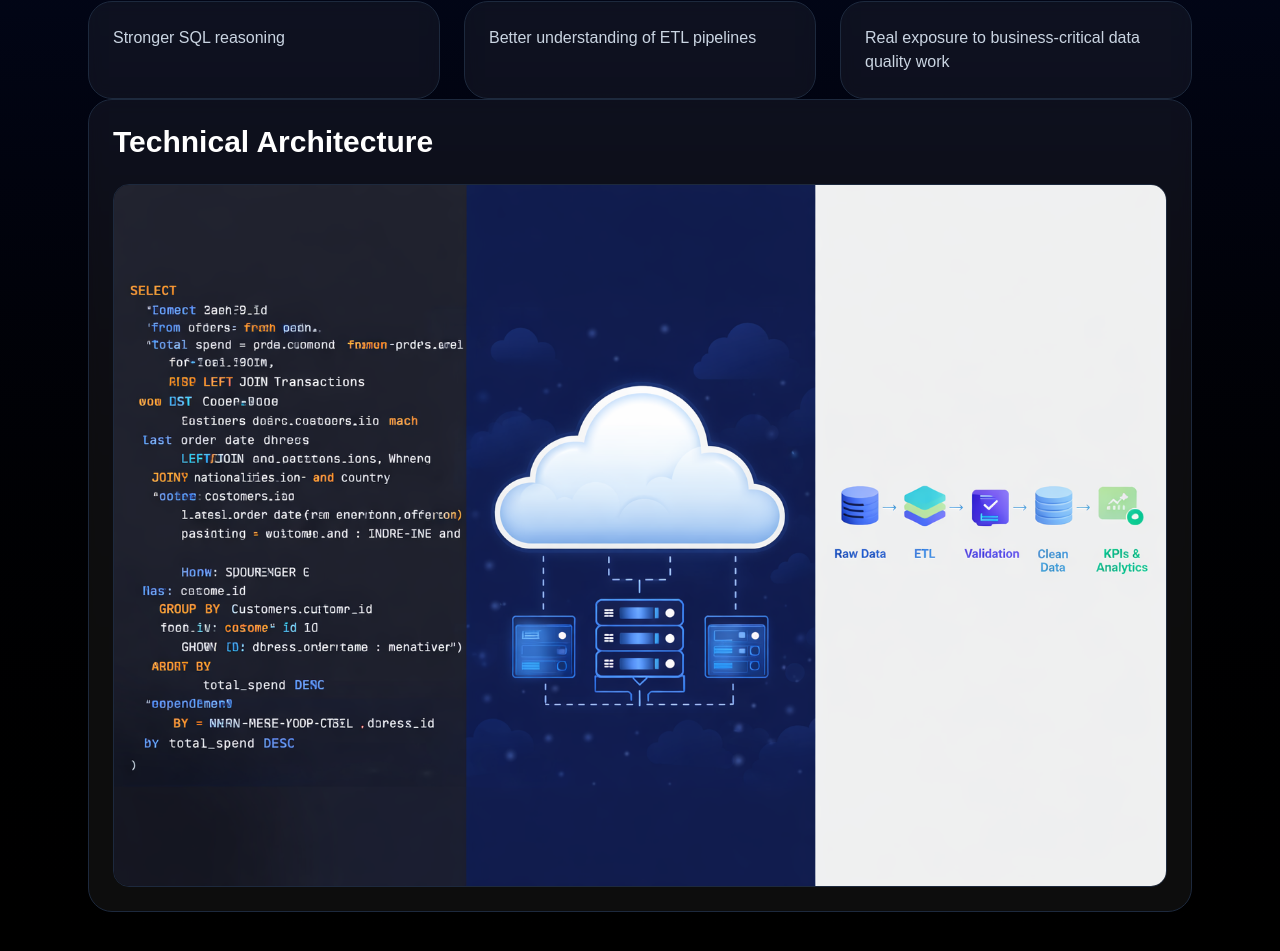
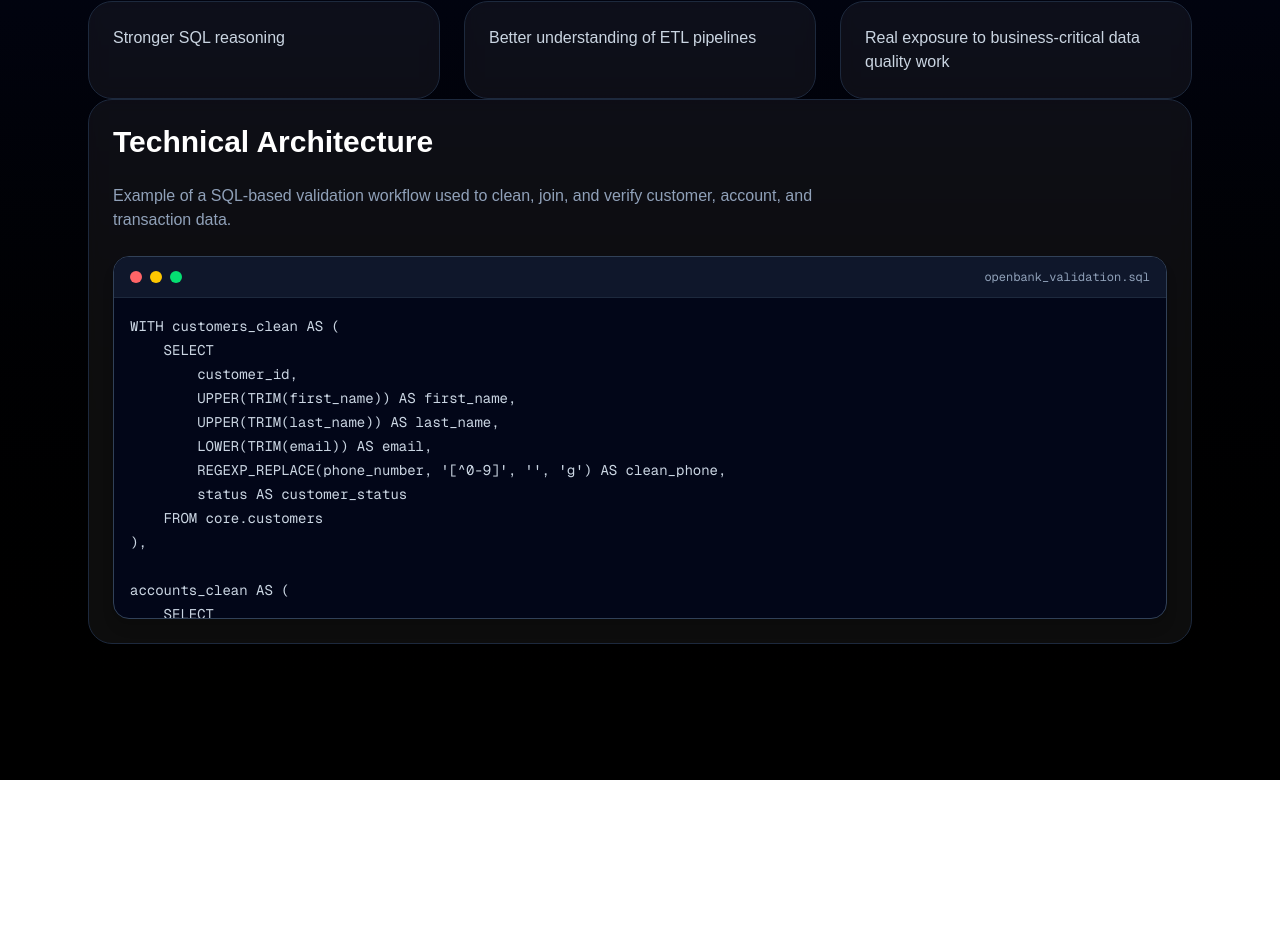
Before and after one commit to rkcpablo/pablo-portafolio, a Next.js app: page /openbank in a window 1280 px wide. Shown: the part 1143-2094 px from the top of the page. After the commit the page ends 1923 px from the top, so only its background shows below. Built offline with nearby package versions, Linux system fonts and the light colour scheme.

Commit message:
Openbank homepage v 0.4

```diff
--- a/app/openbank/page.tsx
+++ b/app/openbank/page.tsx
@@ -134,11 +134,91 @@ export default function OpenbankPage() {
                 <div className="mb-10 rounded-3xl border border-slate-800 bg-white/5 backdrop-blur-sm p-6">
                     <h2 className="text-3xl font-bold mb-6">Technical Architecture</h2>
 
-                    <img
-                        src="/openbank-tech-visual.png"
-                        alt="SQL cloud workflow and analytics architecture"
-                        className="rounded-2xl border border-slate-800 w-full"
-                    />
+                    <p className="text-slate-400 mb-6 max-w-3xl">
+                        Example of a SQL-based validation workflow used to clean, join, and verify
+                        customer, account, and transaction data.
+                    </p>
+
+                    <div className="rounded-2xl border border-slate-700 bg-slate-950 shadow-lg overflow-hidden">
+                        <div className="flex items-center justify-between px-4 py-3 border-b border-slate-800 bg-slate-900">
+                            <div className="flex items-center gap-2">
+                                <span className="w-3 h-3 rounded-full bg-red-400"></span>
+                                <span className="w-3 h-3 rounded-full bg-yellow-400"></span>
+                                <span className="w-3 h-3 rounded-full bg-green-400"></span>
+                            </div>
+                            <span className="text-xs text-slate-400 font-mono">
+                                openbank_validation.sql
+                            </span>
+                        </div>
+
+                        <div className="max-h-80 overflow-y-auto overflow-x-auto px-4 py-4">
+                            <pre className="text-sm text-slate-300 font-mono leading-6 whitespace-pre">
+                                {`WITH customers_clean AS (
+    SELECT
+        customer_id,
+        UPPER(TRIM(first_name)) AS first_name,
+        UPPER(TRIM(last_name)) AS last_name,
+        LOWER(TRIM(email)) AS email,
+        REGEXP_REPLACE(phone_number, '[^0-9]', '', 'g') AS clean_phone,
+        status AS customer_status
+    FROM core.customers
+),
+
+accounts_clean AS (
+    SELECT
+        account_id,
+        customer_id,
+        iban,
+        account_type,
+        currency_code,
+        status AS account_status
+    FROM core.accounts
+),
+
+transactions_clean AS (
+    SELECT
+        transaction_id,
+        account_id,
+        transaction_date,
+        amount,
+        currency_code,
+        UPPER(TRIM(transaction_type)) AS transaction_type,
+        REGEXP_REPLACE(UPPER(description), '[^A-Z0-9 ]', '', 'g') AS clean_description,
+        status AS transaction_status
+    FROM core.transactions
+    WHERE transaction_date >= DATE '2024-01-01'
+)
+
+SELECT
+    t.transaction_id,
+    t.transaction_date,
+    c.customer_id,
+    c.first_name,
+    c.last_name,
+    c.email,
+    a.iban,
+    a.account_type,
+    t.transaction_type,
+    t.amount,
+    t.currency_code,
+    t.clean_description,
+    CASE
+        WHEN c.email NOT LIKE '%@%.%' THEN 'INVALID_EMAIL'
+        WHEN LENGTH(c.clean_phone) < 9 THEN 'INVALID_PHONE'
+        WHEN a.account_status <> 'ACTIVE'
+             AND t.transaction_status = 'SETTLED'
+        THEN 'ACCOUNT_STATUS_MISMATCH'
+        ELSE 'OK'
+    END AS validation_result
+FROM transactions_clean t
+INNER JOIN accounts_clean a
+    ON t.account_id = a.account_id
+INNER JOIN customers_clean c
+    ON a.customer_id = c.customer_id
+ORDER BY t.transaction_date DESC;`}
+                            </pre>
+                        </div>
+                    </div>
                 </div>
 
             </section>
```
Lines whose indentation alone changed are shown as unchanged.
